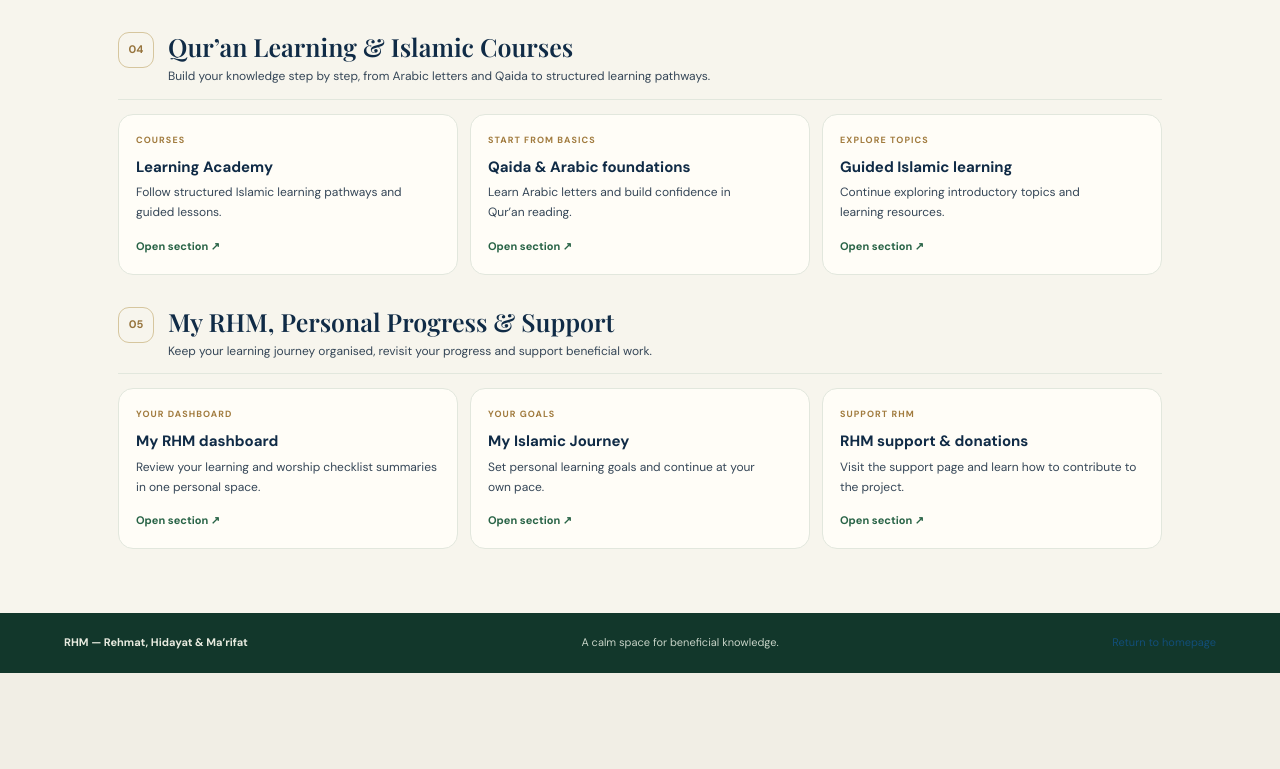
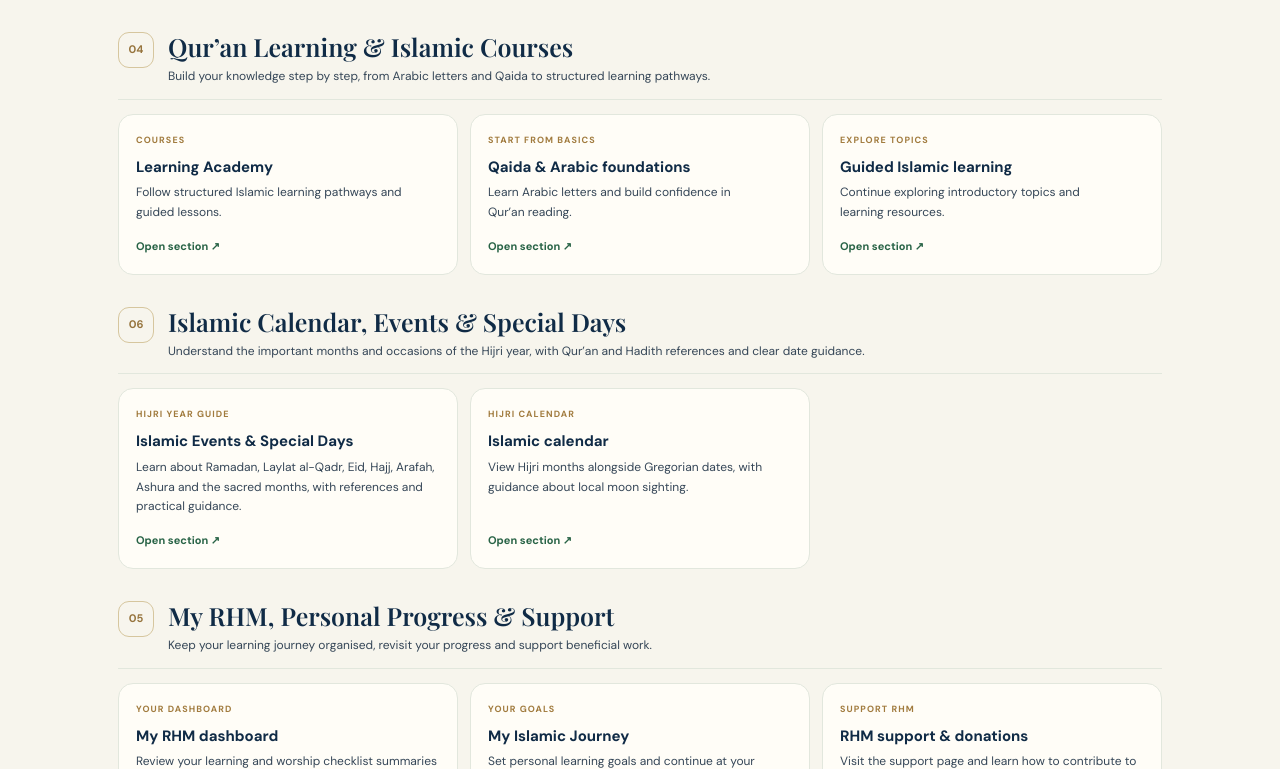
Before and after one commit to muhammadhadiurrehman7-max/rhm-islamic-circle, a Next.js app: page /explore in a window 1280 px wide. Shown: the part 1655-2424 px from the top of the page. Before the commit the page ends 2328 px from the top, so only its background shows below. Built offline with nearby package versions, Linux system fonts and the light colour scheme; a web font is replaced by a local one.

Commit message:
Add Islamic events to Explore

```diff
--- a/app/explore/page.tsx
+++ b/app/explore/page.tsx
@@ -53,6 +53,16 @@ const groups: Group[] = [
       { title: "Learning Academy", description: "Follow structured Islamic learning pathways and guided lessons.", href: "/academy", label: "Courses", keywords: "course lessons study academy" },
       { title: "Qaida & Arabic foundations", description: "Learn Arabic letters and build confidence in Qur’an reading.", href: "/qaida", label: "Start from basics", keywords: "noorani qaida arabic letters makharij" },
       { title: "Guided Islamic learning", description: "Continue exploring introductory topics and learning resources.", href: "/learn", label: "Explore topics", keywords: "learn islam topics" },
+    ],
+  },
+  {
+    id: "events",
+    number: "06",
+    title: "Islamic Calendar, Events & Special Days",
+    intro: "Understand the important months and occasions of the Hijri year, with Qur’an and Hadith references and clear date guidance.",
+    features: [
+      { title: "Islamic Events & Special Days", description: "Learn about Ramadan, Laylat al-Qadr, Eid, Hajj, Arafah, Ashura and the sacred months, with references and practical guidance.", href: "/islamic-events", label: "Hijri year guide", keywords: "islamic events ramadan eid fitr adha hajj arafah ashura muharram rajab hijri sacred months seerah isra miraj" },
+      { title: "Islamic calendar", description: "View Hijri months alongside Gregorian dates, with guidance about local moon sighting.", href: "/islamic-calendar", label: "Hijri calendar", keywords: "hijri ramadan eid islamic dates" },
     ],
   },
   {
```
